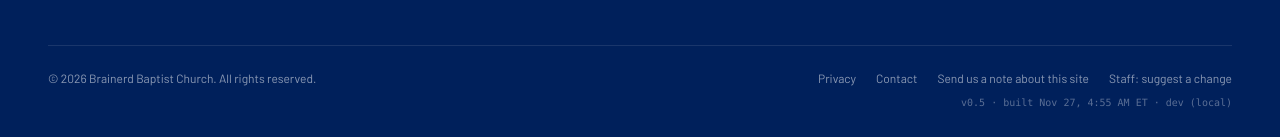
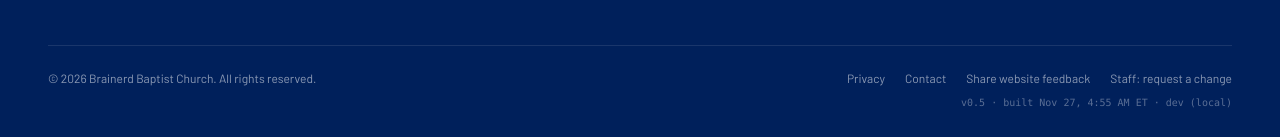
Before and after one commit to Brainerd-Baptist/bbc-website, a Next.js app: page /about in a window 1280 px wide. Shown: the part 6611-6748 px from the top of the page. Built offline with nearby package versions, Linux system fonts and the light colour scheme; no server answers; a web font is replaced by a local one.

Commit message:
Footer: friendlier link wording

```diff
--- a/components/footer/SuggestChange.tsx
+++ b/components/footer/SuggestChange.tsx
@@ -39,7 +39,7 @@ export default function SuggestChange() {
       rel="noopener noreferrer"
       className="hover:text-white/60 transition-colors"
     >
-      Staff: suggest a change
+      Staff: request a change
     </a>
   );
 }
--- a/components/footer/VisitorNote.tsx
+++ b/components/footer/VisitorNote.tsx
@@ -17,7 +17,7 @@ export default function VisitorNote() {
       rel="noopener noreferrer"
       className="hover:text-white/60 transition-colors"
     >
-      Send us a note about this site
+      Share website feedback
     </a>
   );
 }
```
